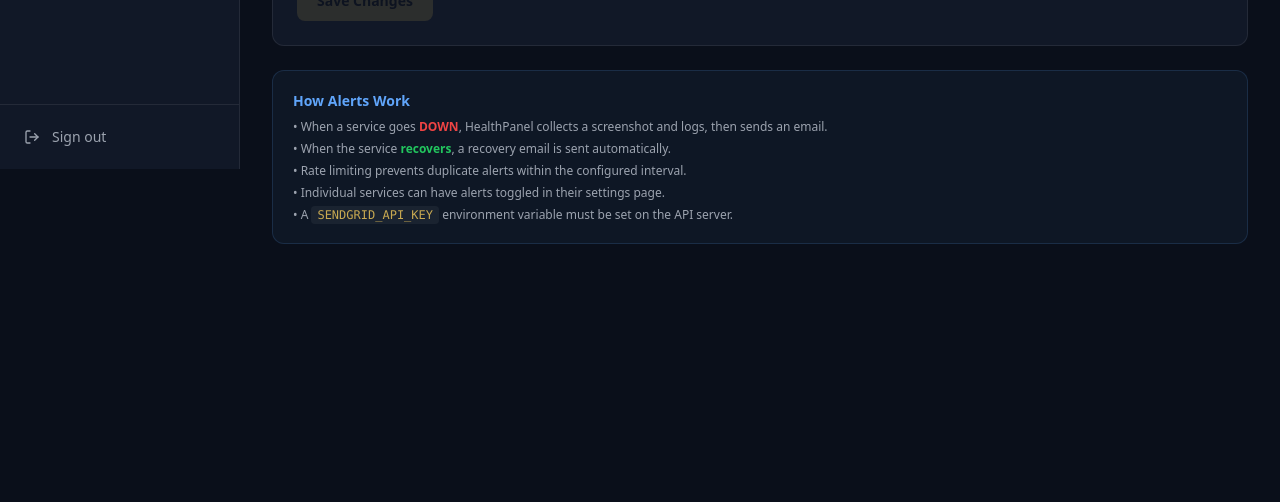
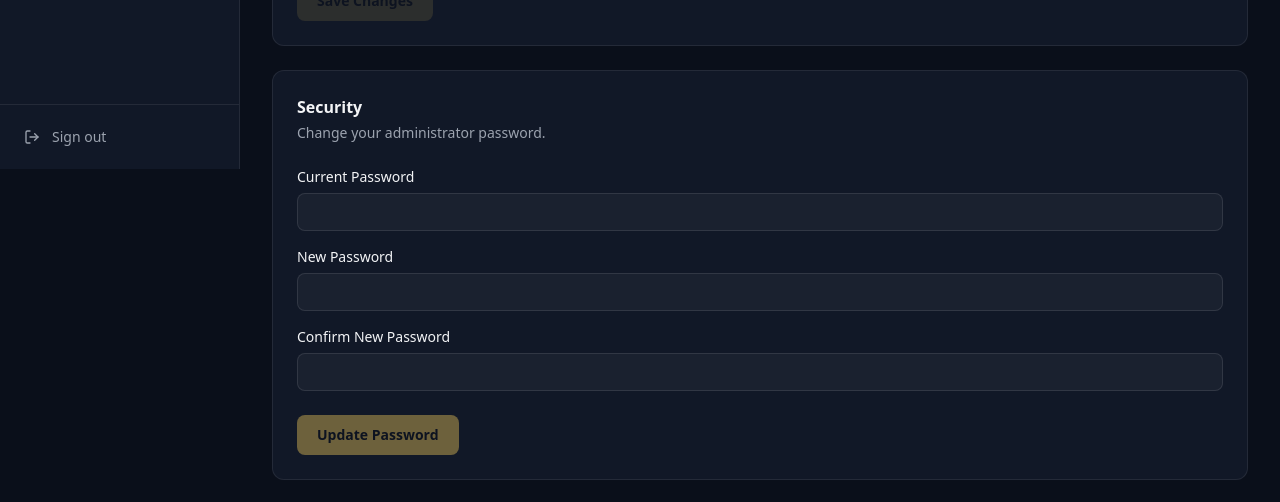
Before and after one commit to CarlosAndresBF1/Health_Services_Panel_2026_Monorepo, a Next.js app in the folder apps/panel/: page /settings in a window 1280 px wide. Shown: the part 631-1133 px from the top of the page. Before the commit the page ends 907 px from the top, so only its background shows below. Built offline with nearby package versions, Linux system fonts and the light colour scheme; no server answers.

Commit message:
feat(settings): add change password functionality and update related interfaces feat(docker): include shared package in Dockerfile for workspace resolution fix(cleanup): update retention days and cron schedule for cleanup service

```diff
--- a/apps/panel/src/app/settings/page.tsx
+++ b/apps/panel/src/app/settings/page.tsx
@@ -3,7 +3,7 @@
 import { useCallback, useEffect, useState } from 'react';
 
 import { DashboardShell } from '@/components/dashboard-shell';
-import { settingsApi, type SettingsResponse, type UpdateSettingsDto } from '@/lib/settings-api';
+import { settingsApi, type SettingsResponse, type UpdateSettingsDto, type ChangePasswordDto } from '@/lib/settings-api';
 
 const INTERVAL_OPTIONS = [
   { label: '1 minute', value: 60_000 },
@@ -20,11 +20,17 @@ export default function SettingsPage() {
   const [saving, setSaving] = useState(false);
   const [toast, setToast] = useState<{ type: 'success' | 'error'; message: string } | null>(null);
 
-  // Form state
+  // Alert form state
   const [emailTo, setEmailTo] = useState('');
   const [emailFrom, setEmailFrom] = useState('');
   const [alertsEnabled, setAlertsEnabled] = useState(true);
   const [minInterval, setMinInterval] = useState(300_000);
+
+  // Change password form state
+  const [currentPassword, setCurrentPassword] = useState('');
+  const [newPassword, setNewPassword] = useState('');
+  const [confirmPassword, setConfirmPassword] = useState('');
+  const [changingPassword, setChangingPassword] = useState(false);
 
   const loadSettings = useCallback(async () => {
     try {
@@ -76,6 +82,35 @@ export default function SettingsPage() {
       setToast({ type: 'error', message: 'Failed to save settings' });
     } finally {
       setSaving(false);
+    }
+  }
+
+  async function handleChangePassword() {
+    if (!currentPassword || !newPassword || !confirmPassword) {
+      setToast({ type: 'error', message: 'All password fields are required' });
+      return;
+    }
+    if (newPassword !== confirmPassword) {
+      setToast({ type: 'error', message: 'New password and confirmation do not match' });
+      return;
+    }
+    if (newPassword.length < 8) {
+      setToast({ type: 'error', message: 'New password must be at least 8 characters' });
+      return;
+    }
+
+    setChangingPassword(true);
+    setToast(null);
+    try {
+      const result = await settingsApi.changePassword({ currentPassword, newPassword, confirmPassword } as ChangePasswordDto);
+      setToast({ type: 'success', message: result.message });
+      setCurrentPassword('');
+      setNewPassword('');
+      setConfirmPassword('');
+    } catch (err) {
+      setToast({ type: 'error', message: err instanceof Error ? err.message : 'Failed to change password' });
+    } finally {
+      setChangingPassword(false);
     }
   }
 
@@ -238,6 +273,78 @@ export default function SettingsPage() {
         </div>
       </div>
 
+      {/* Change Password */}
+      <div
+        className="mt-6 rounded-xl border p-6"
+        style={{ backgroundColor: '#111827', borderColor: 'rgba(255,255,255,0.08)' }}
+      >
+        <h2 className="text-base font-semibold text-text-primary mb-1">Security</h2>
+        <p className="text-sm text-text-muted mb-6">Change your administrator password.</p>
+
+        <div className="space-y-4">
+          <div>
+            <label htmlFor="currentPassword" className="block text-sm font-medium text-text-primary mb-1.5">
+              Current Password
+            </label>
+            <input
+              id="currentPassword"
+              type="password"
+              value={currentPassword}
+              onChange={(e) => setCurrentPassword(e.target.value)}
+              autoComplete="current-password"
+              className="w-full rounded-lg border px-3 py-2 text-sm text-text-primary placeholder-text-muted outline-none transition-colors focus:border-accent"
+              style={{ backgroundColor: 'rgba(255,255,255,0.04)', borderColor: 'rgba(255,255,255,0.1)' }}
+            />
+          </div>
+          <div>
+            <label htmlFor="newPassword" className="block text-sm font-medium text-text-primary mb-1.5">
+              New Password
+            </label>
+            <input
+              id="newPassword"
+              type="password"
+              value={newPassword}
+              onChange={(e) => setNewPassword(e.target.value)}
+              autoComplete="new-password"
+              className="w-full rounded-lg border px-3 py-2 text-sm text-text-primary placeholder-text-muted outline-none transition-colors focus:border-accent"
+              style={{ backgroundColor: 'rgba(255,255,255,0.04)', borderColor: 'rgba(255,255,255,0.1)' }}
+            />
+          </div>
+          <div>
+            <label htmlFor="confirmPassword" className="block text-sm font-medium text-text-primary mb-1.5">
+              Confirm New Password
+            </label>
+            <input
+              id="confirmPassword"
+              type="password"
+              value={confirmPassword}
+              onChange={(e) => setConfirmPassword(e.target.value)}
+              autoComplete="new-password"
+              className="w-full rounded-lg border px-3 py-2 text-sm text-text-primary placeholder-text-muted outline-none transition-colors focus:border-accent"
+              style={{ backgroundColor: 'rgba(255,255,255,0.04)', borderColor: 'rgba(255,255,255,0.1)' }}
+            />
+          </div>
+        </div>
+
+        <div className="mt-6">
+          <button
+            onClick={() => void handleChangePassword()}
+            disabled={changingPassword || !currentPassword || !newPassword || !confirmPassword}
+            className="rounded-lg px-5 py-2.5 text-sm font-semibold transition-all duration-150 disabled:opacity-50 disabled:cursor-not-allowed"
+            style={{ backgroundColor: '#C8A951', color: '#0A0F1A' }}
+          >
+            {changingPassword ? (
+              <span className="flex items-center gap-2">
+                <span className="h-3.5 w-3.5 animate-spin rounded-full border-2 border-current border-t-transparent" />
+                Updating…
+              </span>
+            ) : (
+              'Update Password'
+            )}
+          </button>
+        </div>
+      </div>
+
       {/* Info card */}
       <div
         className="mt-6 rounded-xl border p-5"
--- a/apps/panel/src/lib/settings-api.ts
+++ b/apps/panel/src/lib/settings-api.ts
@@ -14,6 +14,12 @@ export interface UpdateSettingsDto {
   alert_min_interval_ms?: number;
 }
 
+export interface ChangePasswordDto {
+  currentPassword: string;
+  newPassword: string;
+  confirmPassword: string;
+}
+
 export const settingsApi = {
   get(): Promise<SettingsResponse> {
     return apiClient.get<SettingsResponse>("/api/settings");
@@ -22,4 +28,8 @@ export const settingsApi = {
   update(data: UpdateSettingsDto): Promise<SettingsResponse> {
     return apiClient.put<SettingsResponse>("/api/settings", data);
   },
+
+  changePassword(data: ChangePasswordDto): Promise<{ message: string }> {
+    return apiClient.put<{ message: string }>("/api/auth/change-password", data);
+  },
 };
```
Also changed, not shown: 2 other files (tests, documents, lock files or other folders).
